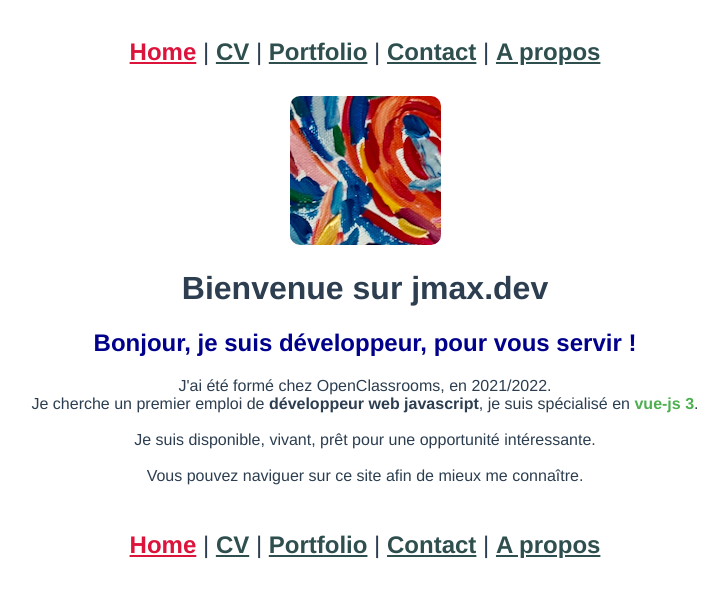
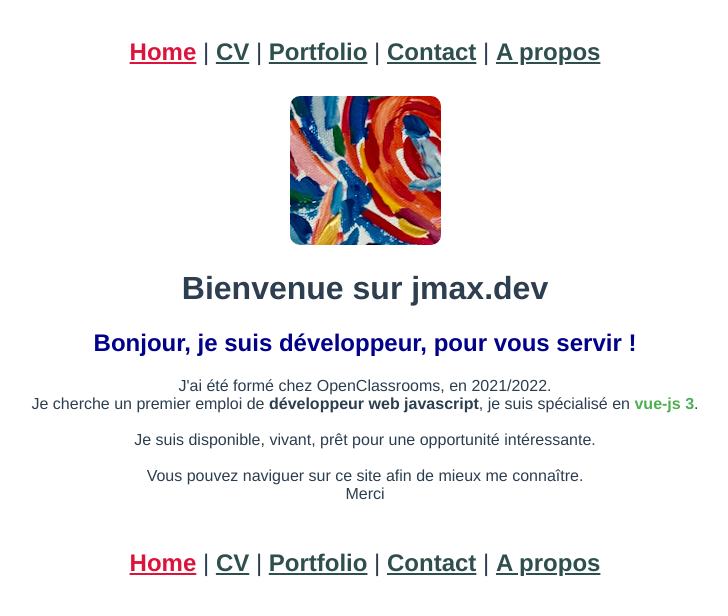
Before and after one commit to jmcob/jmax.dev, a Vue app: page /#/ in a window 1280 px wide. Shown: the top 616 px of the page, without its empty margins (275-1003 px from the left). Built offline with nearby package versions, Linux system fonts and the light colour scheme.

Commit message:
maj accueil rev 3

```diff
--- a/src/components/HelloWorld.vue
+++ b/src/components/HelloWorld.vue
@@ -13,6 +13,8 @@
       <br />
       <br />
       Vous pouvez naviguer sur ce site afin de mieux me connaître.
+      <br />
+      Merci
     </p>
   </div>
 </template>
```
